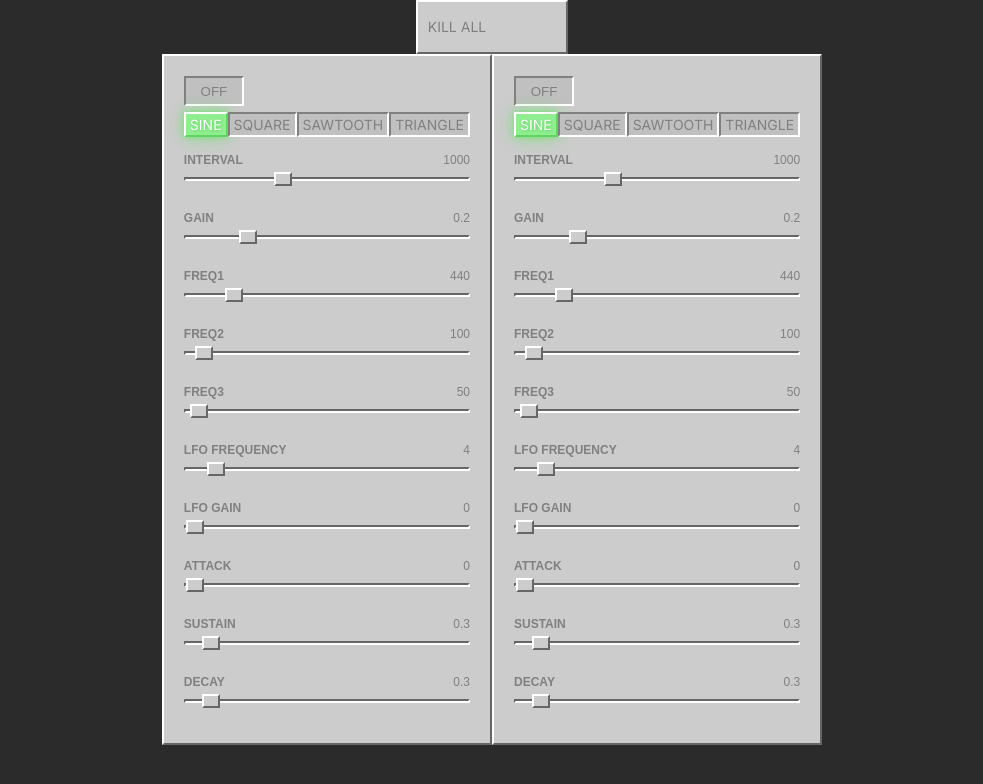
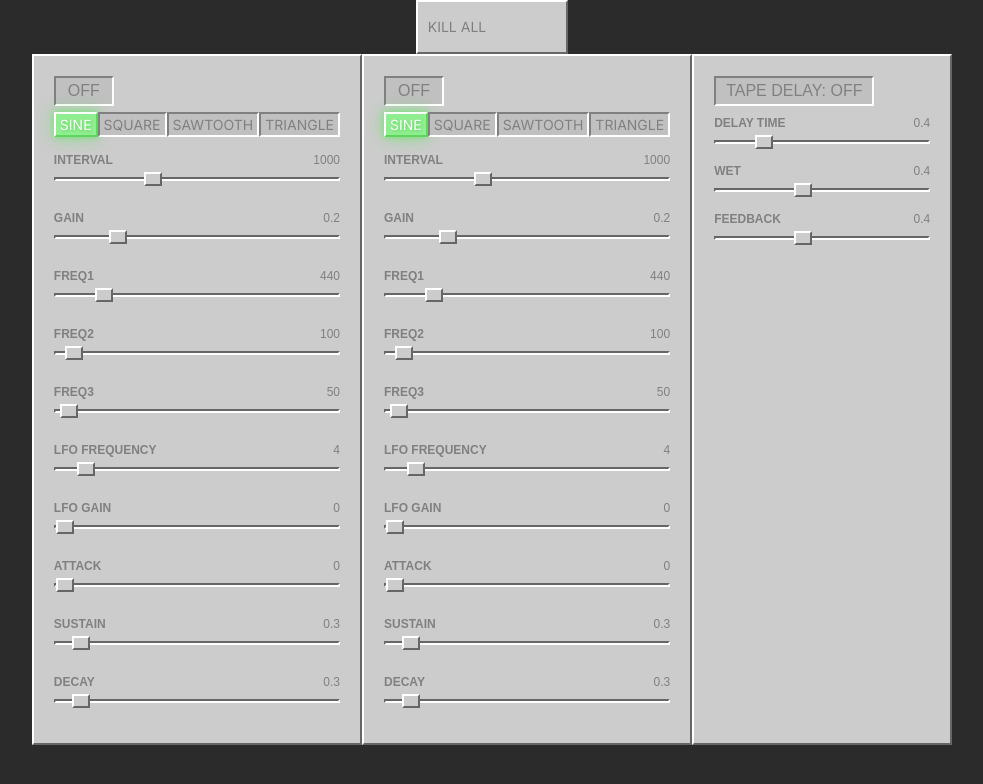
Before and after one commit to gabriel3000/webosc-repeater, a Next.js app: page /webosc-repeater in a window 1280 px wide. Shown: the top 784 px of the page, without its empty margins (148-1131 px from the left). Built offline with nearby package versions, Linux system fonts and the light colour scheme.

Commit message:
adding tape delay effect

```diff
--- a/src/app/webosc-repeater/_c/App.tsx
+++ b/src/app/webosc-repeater/_c/App.tsx
@@ -2,6 +2,7 @@
 import React, { useContext } from 'react';
 import { ReactContext } from './context/ReactContextProvider';
 import SynthModule from './components/synthModule';
+import TapeDelay from './components/tapeDelay';
 import MainDestinationControls from './components/mainDestinationControls';
 import styles from './app.module.css';
 
@@ -20,6 +21,7 @@ export default function App() {
                         />
                     )
                 })}
+                <TapeDelay />
             </div>
         </div>
     )
--- a/src/app/webosc-repeater/_c/app.module.css
+++ b/src/app/webosc-repeater/_c/app.module.css
@@ -9,9 +9,12 @@
 }
 
 @media (max-width: 768px) {
+    .wrapper {
+        margin-top: 20px;
+    }
     .modules {
+        padding: 0px 20px 60px;
         flex-direction: column;
-        padding: 20px;
         justify-content: center;
         align-items: center;
         width: 100%;
--- a/src/app/webosc-repeater/_c/components/mainDestinationControls/index.tsx
+++ b/src/app/webosc-repeater/_c/components/mainDestinationControls/index.tsx
@@ -46,7 +46,6 @@ const MainDestinationControls = () => {
                     power: power,
                 }} />
             </div>
-            {/* <TapeDelay /> */}
         </div>
     )
 }
--- a/src/app/webosc-repeater/_c/components/power/index.tsx
+++ b/src/app/webosc-repeater/_c/components/power/index.tsx
@@ -7,6 +7,7 @@ interface PowerProps {
     settings: {
         powerClickHandler: (e: React.MouseEvent<HTMLButtonElement>) => void;
         power: boolean;
+        powerCopy?: [ string, string ];
     };
 }
 
@@ -16,7 +17,10 @@ export default function Power({ settings }: PowerProps) {
         [style.ON]: power,
         [style.power]: true,
     });
+
+    const onOffCopy = settings.powerCopy ? settings.powerCopy : [ 'ON', 'OFF' ];
+
     return (
-        <button className={buttonClasses} onClick={(e)=>{ powerClickHandler(e)}}>{power ? 'ON' : 'OFF'}</button>
+        <button className={buttonClasses} onClick={(e)=>{ powerClickHandler(e)}}>{power ? onOffCopy[0] : onOffCopy[1]}</button>
     )
 }
--- a/src/app/webosc-repeater/_c/components/power/power.module.css
+++ b/src/app/webosc-repeater/_c/components/power/power.module.css
@@ -1,5 +1,6 @@
 .power {
-    width: 60px;
+    font-size: 1rem;
+    text-transform: uppercase;
     height: 30px;
     color: #808080;
     background-color: #C0C0C0; /* Gray */
@@ -9,6 +10,8 @@
     border-right: 2px solid #fff;
     cursor: pointer;
     outline: none;
+    padding: 3px 10px;
+    min-width: 60px;
 }
 
 .power.ON {
--- a/src/app/webosc-repeater/_c/components/slider/index.tsx
+++ b/src/app/webosc-repeater/_c/components/slider/index.tsx
@@ -1,8 +1,6 @@
 "use client"
-import React, { useState, useContext } from 'react';
+import React, { useState } from 'react';
 import style from './slider.module.css';
-import { ReactContext } from '../../context/ReactContextProvider';
-import { Knob } from '../../types';
 
 interface SliderSettings {
     settings: {
@@ -12,10 +10,9 @@ interface SliderSettings {
         max: number;
         step: number;
         value: number;
-        knobIndex: number;
-        instrumentIndex: number;
         knob: string;
-        handleSliderChangeCallback: (value:number, knobName:string) => void;
+        key?: number;
+        handleSliderChangeCallback: (value:number, knobName?:string) => void;
     };
 }
 
@@ -27,8 +24,7 @@ export default function Slider({settings}:SliderSettings) {
         min,
         max,
         step,
-        value,
-        knobIndex,
+        key,
         handleSliderChangeCallback
     } = settings;
 
@@ -39,7 +35,7 @@ export default function Slider({settings}:SliderSettings) {
     }
 
     return (
-        <div className={style.sliderWrap} key={knobIndex}>
+        <div className={style.sliderWrap} key={key}>
             <label className={style.sliderLabel} htmlFor={`slider-${id}`}><span>{labelContent}</span><span>{localValue}</span></label>
             <input className={style.slider} type="range" max={max} min={min} step={step} value={localValue} onChange={handleChange} id={`slider-${id}`} />
         </div>
--- a/src/app/webosc-repeater/_c/components/synthModule/index.tsx
+++ b/src/app/webosc-repeater/_c/components/synthModule/index.tsx
@@ -36,7 +36,7 @@ const SynthModule = ({knobs, instrumentIndex}:SynthModuleSettings) => {
         }
     }
 
-    const handleSliderChangeCallback = (value:number, knobName:string) => {
+    const handleSliderChangeCallback = (value:number, knobName?:string) => {
         const newInstrumentParams:AllInstruments = JSON.parse(JSON.stringify(instrumentParams));
         if(typeof newInstrumentParams === 'object') {
             const obj = newInstrumentParams[instrumentIndex].find((knob:Knob) => {
@@ -78,8 +78,7 @@ const SynthModule = ({knobs, instrumentIndex}:SynthModuleSettings) => {
                                     max: knob.max,
                                     value: sliderValue || knob.value,
                                     step: knob.step,
-                                    knobIndex: knobIndex,
-                                    instrumentIndex: instrumentIndex,
+                                    key: knobIndex,
                                     handleSliderChangeCallback: handleSliderChangeCallback,
                                 }
                             }
--- a/src/app/webosc-repeater/_c/components/tapeDelay/index.tsx
+++ b/src/app/webosc-repeater/_c/components/tapeDelay/index.tsx
@@ -1,57 +1,70 @@
-import React from 'react';
+import React, { useState } from 'react';
 import classNames from 'classnames';
 import style from './tapeDelay.module.css';
 import defaultStyle from '../../common/common.module.css';
 import Power from '../power';
 import Slider from '../slider';
+import engine from '../../engine';
 
 const TapeDelay = () => {
+
+    const [power, setPower] = useState(false);
+    const powerClickHandler = (e: React.MouseEvent<HTMLButtonElement>) => {
+        e.preventDefault();
+        setPower(!power);
+        engine?.tape?.power(!power);
+    }
+
+
     const wrapperClasses = classNames({
         [style.wrapper]: true,
         [defaultStyle.defaultPanelColoring]: true,
     });
+
     return (
         <div className={wrapperClasses}>
-            <h2>TapeDelay</h2>
-            <Power settings={{
-                powerClickHandler: () => { console.log('powerClickHandler') },
-                power: true,
-            }} />
+            <div className={style.top}>
+                <Power settings={{
+                    powerClickHandler: powerClickHandler,
+                    power: power,
+                    powerCopy: [ 'tape delay: on', 'tape delay: off' ],
+                }} />
+            </div>
             <Slider settings={{
                 knob: 'delay-time',
                 id: 'delay-time',
                 labelContent: 'delay time',
                 min: 0,
-                max: 100,
-                value: 0,
-                step: 1,
-                knobIndex: 0,
-                instrumentIndex: 0,
-                handleSliderChangeCallback: () => { console.log('handleSliderChangeCallback') },
+                max: 2,
+                value: 0.4,
+                step: 0.01,
+                handleSliderChangeCallback: (value) => {
+                    engine.tape?.setDelayTime(value);
+                },
             }} />
             <Slider settings={{
                 knob: 'delay-wet',
                 id: 'delay-wet',
                 labelContent: 'wet',
                 min: 0,
-                max: 100,
-                value: 0,
-                step: 1,
-                knobIndex: 0,
-                instrumentIndex: 0,
-                handleSliderChangeCallback: () => { console.log('handleSliderChangeCallback') },
+                max: 1,
+                value: 0.4,
+                step: 0.001,
+                handleSliderChangeCallback: (value) => {
+                    engine.tape?.setWet(value);
+                },
             }} />
             <Slider settings={{
                 knob: 'delay-feedback',
                 id: 'delay-feedback',
                 labelContent: 'feedback',
                 min: 0,
-                max: 100,
-                value: 0,
-                step: 1,
-                knobIndex: 0,
-                instrumentIndex: 0,
-                handleSliderChangeCallback: () => { console.log('handleSliderChangeCallback') },
+                max: 1,
+                value: 0.4,
+                step: 0.001,
+                handleSliderChangeCallback: (value) => {
+                    engine.tape?.setFeedback(value);
+                },
             }} />
 
 
--- a/src/app/webosc-repeater/_c/components/tapeDelay/tapeDelay.module.css
+++ b/src/app/webosc-repeater/_c/components/tapeDelay/tapeDelay.module.css
@@ -1,3 +1,4 @@
 .wrapper {
     padding: 20px;
+    max-width: 260px;
 }
--- a/src/app/webosc-repeater/_c/engine/index.ts
+++ b/src/app/webosc-repeater/_c/engine/index.ts
@@ -11,6 +11,7 @@ class engine {
     knobData: AllInstruments | undefined;
     intervals!: any[];
     tape: TapeDelay | undefined;
+
     constructor() {
         if (typeof window === 'undefined') {
             return;
@@ -26,7 +27,7 @@ class engine {
             this.limiter.release.value = 0.050; // 50ms release
             this.distortion.curve = makeDistortionCurve(400);
             this.distortion.oversample = '4x';
-            this.tape = new TapeDelay(this.AC, 0.4, 0.4, 0.8);
+            this.tape = new TapeDelay(this.AC); // AC, delayTime:number, feedback:number, wetLevel:number
             this.intervals = [
                 null,
                 null,
@@ -118,22 +119,13 @@ class engine {
 
 
             /* tape delay - turn off */
-
-            /*
-
-            if(this.tape) {
+            if(this.tape?.on) {
                 envelope.connect(this.tape.input);
                 this.tape.output.connect(limiter);
             }
 
-            */
-
             limiter.connect(masterGain);
             masterGain.connect(AC.destination);
-
-
-
-
 
             oscillator.start(now);
             oscillatorLfo.start(now);
--- a/src/app/webosc-repeater/_c/engine/tapeDelayClass.ts
+++ b/src/app/webosc-repeater/_c/engine/tapeDelayClass.ts
@@ -1,20 +1,15 @@
 export default class TapeDelay {
-
     audioContext:AudioContext;
-    delayTime:number;
-    feedback:number;
-    wetLevel:number;
     input:GainNode;
     output:GainNode;
     delay:DelayNode;
     feedbackNode:GainNode;
     wetLevelNode:GainNode;
+    on: boolean;
 
-    constructor(audioContext:AudioContext, delayTime:number, feedback:number, wetLevel:number) {
-        this.audioContext = audioContext;
-        this.delayTime = delayTime;
-        this.feedback = feedback;
-        this.wetLevel = wetLevel;
+    constructor(AC:AudioContext) {
+        this.audioContext = AC;
+
         this.input = this.audioContext.createGain();
         this.output = this.audioContext.createGain();
         this.delay = this.audioContext.createDelay();
@@ -26,8 +21,25 @@ export default class TapeDelay {
         this.delay.connect(this.wetLevelNode);
         this.feedbackNode.connect(this.delay);
         this.wetLevelNode.connect(this.output);
-        this.delay.delayTime.value = this.delayTime;
-        this.feedbackNode.gain.value = this.feedback;
-        this.wetLevelNode.gain.value = this.wetLevel;
+
+        this.delay.delayTime.value = 0.04;
+        this.feedbackNode.gain.value = 0.9;
+        this.wetLevelNode.gain.value = 0.9;
+
+        this.on = false;
+    }
+
+    power(bool:boolean) {
+        this.on = bool;
+    }
+
+    setDelayTime(value:number) {
+        this.delay.delayTime.value = value;
+    }
+    setFeedback(value:number) {
+        this.feedbackNode.gain.value = value;
+    }
+    setWet(value:number) {
+        this.wetLevelNode.gain.value = value;
     }
 }
```
